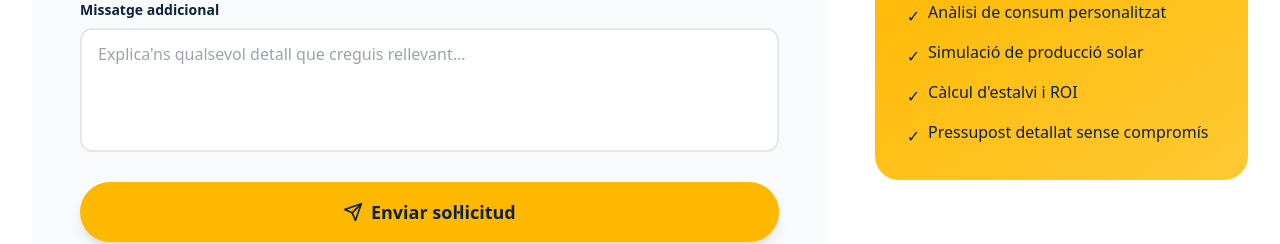
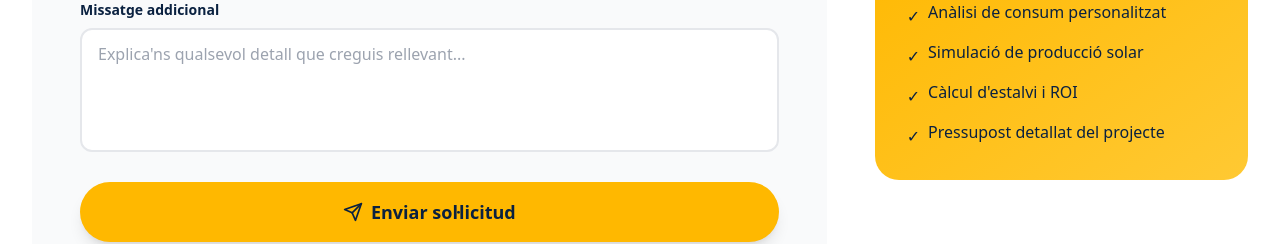
Before and after one commit to adriahz/pvd.cat, a React (Vite) app: page / in a window 1280 px wide. Shown: the part 3860-4104 px from the top of the page. Built offline with nearby package versions, Linux system fonts and the light colour scheme.

Commit message:
Updated Contact.tsx

```diff
--- a/src/components/Contact.tsx
+++ b/src/components/Contact.tsx
@@ -214,7 +214,7 @@ export default function Contact() {
                 </li>
                 <li className="flex items-start gap-2">
                   <span className="text-[#0A2140] mt-1">✓</span>
-                  <span>Pressupost detallat sense compromís</span>
+                  <span>Pressupost detallat del projecte</span>
                 </li>
               </ul>
             </div>
```
